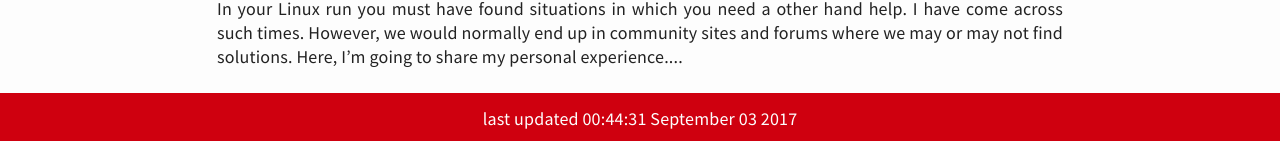
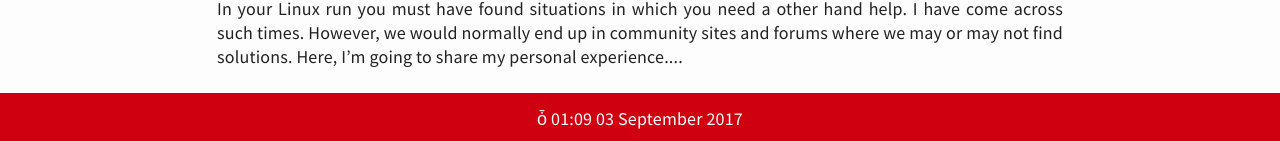
Before and after one commit to shonry271192/-, a Jekyll site: the page built from index.html, in a window 1280 px wide. Shown: the part 1671-1812 px from the top of the page. Built offline with Jekyll 4.4.1, drawn with Linux system fonts in a browser that asks for light colours; the list of posts is cut into pages by our own code.

Commit message:
updated site

```diff
--- a/_includes/footer.html
+++ b/_includes/footer.html
@@ -1 +1 @@
-<footer><span> last updated 00:44:31 September 03 2017 </span></footer>
+<footer><span> ȱ 01:09 03 September 2017 </span></footer>
```
